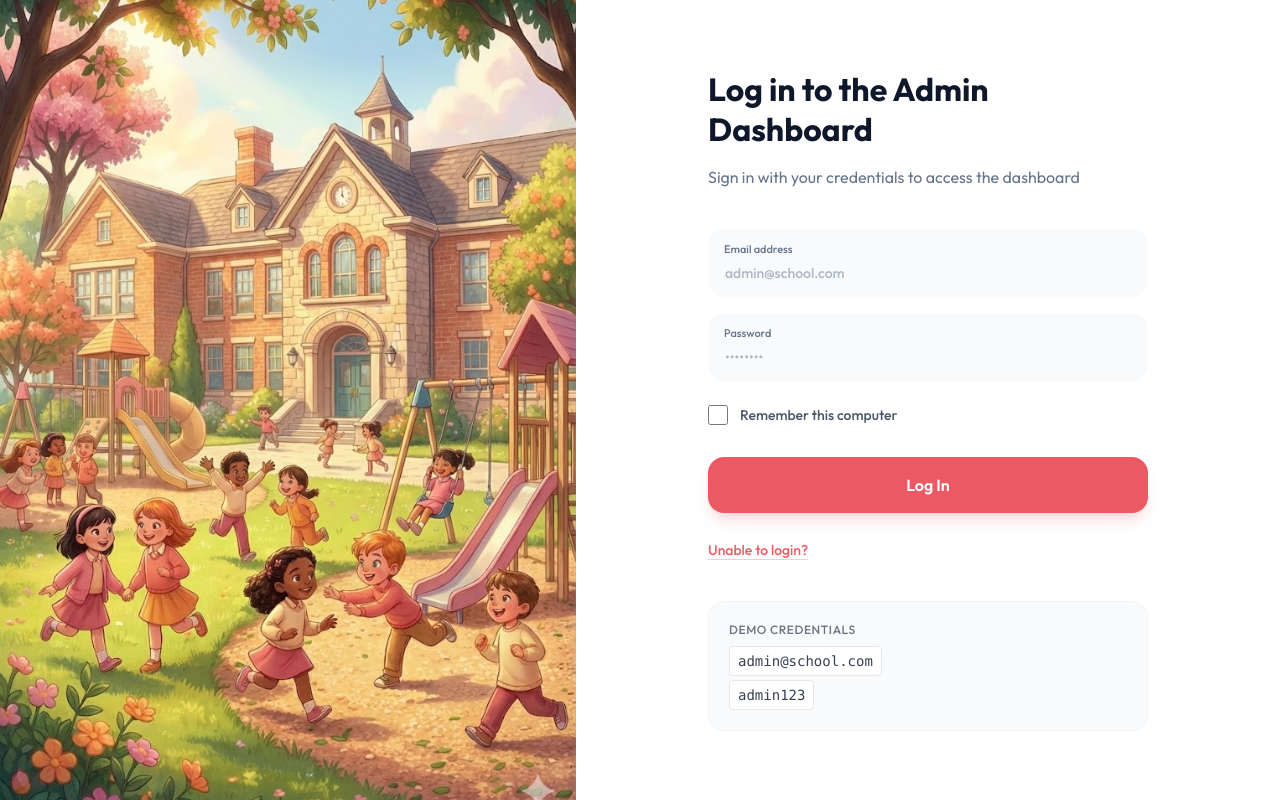
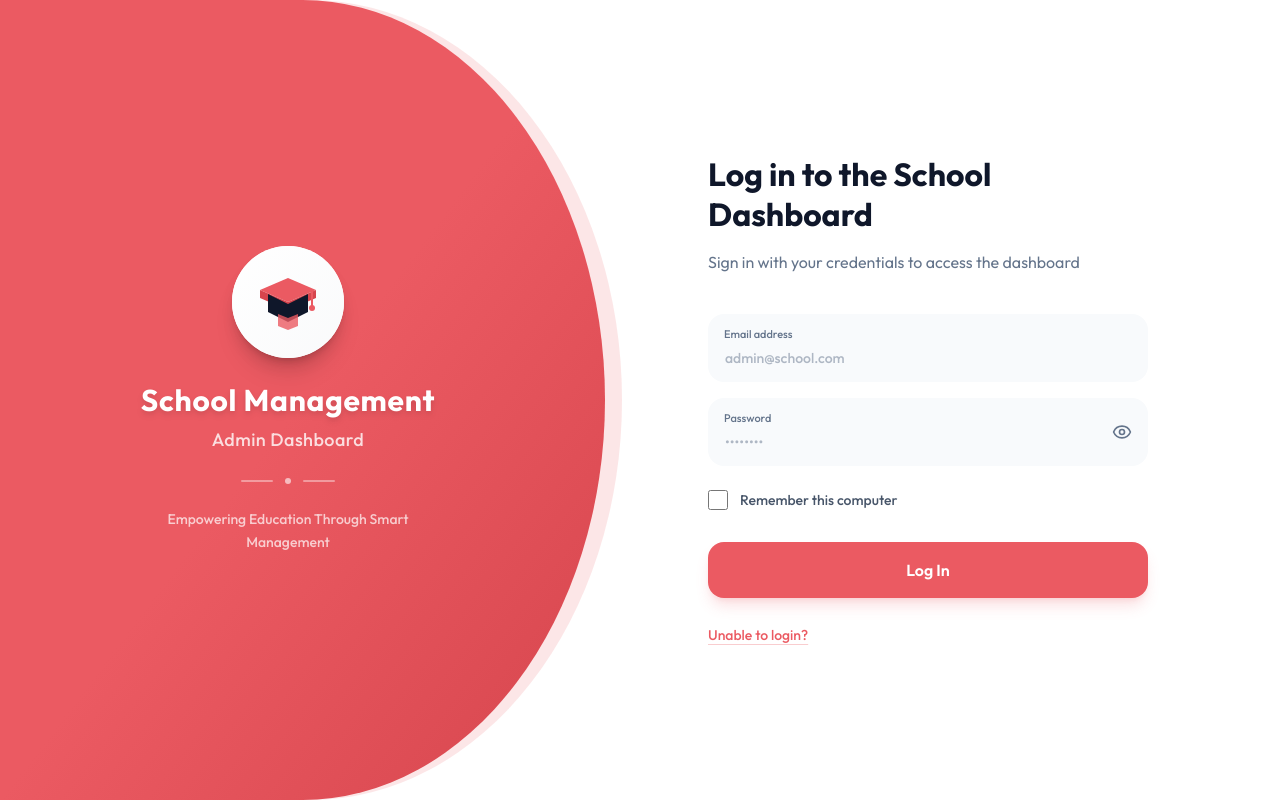
Before and after one commit to shivangsaraswat/School-Management-System, a Next.js app: page /login in a window 1280 px wide. Built offline with nearby package versions, Linux system fonts and the light colour scheme.

Commit message:
feat: Add password visibility toggle to login page, redesign auth layout with a semicircle theme and custom logo, and remove demo credentials.

```diff
--- a/app/(auth)/layout.tsx
+++ b/app/(auth)/layout.tsx
@@ -1,22 +1,73 @@
-import Image from "next/image";
-
 export default function AuthLayout({
     children,
 }: {
     children: React.ReactNode;
 }) {
     return (
-        <div className="flex min-h-screen w-full">
-            {/* Left Side - Image */}
-            <div className="hidden lg:block lg:w-[45%] relative bg-[#f8fafc]">
-                <div className="absolute inset-0 flex items-end justify-start overflow-hidden">
-                    <Image
-                        src="/assets/login-visual.png"
-                        alt="Authentication background"
-                        fill
-                        className="object-cover object-center"
-                        priority
-                    />
+        <div className="flex min-h-screen w-full bg-white overflow-hidden">
+            {/* Left Side - Semicircle Design */}
+            <div className="hidden lg:flex lg:w-[45%] relative items-center justify-center bg-white z-0">
+                {/* Backing 'Sliver' Layer - Lighter Trace */}
+                <div
+                    className="absolute top-0 bottom-0 left-0 bg-[#eb5a62]/15"
+                    style={{
+                        width: '108%',
+                        borderTopRightRadius: '50% 50%',
+                        borderBottomRightRadius: '50% 50%',
+                        zIndex: 5
+                    }}
+                />
+
+                {/* Main Curve Shape */}
+                <div
+                    className="absolute top-0 bottom-0 left-0 bg-gradient-to-br from-[#eb5a62] via-[#eb5a62] to-[#d6454d]"
+                    style={{
+                        width: '105%',
+                        borderTopRightRadius: '50% 50%',
+                        borderBottomRightRadius: '50% 50%',
+                        zIndex: 10
+                    }}
+                />
+
+                {/* Content - Centered relative to the panel, slightly offset for visual balance */}
+                <div className="relative z-20 flex flex-col items-center text-center w-full px-10">
+                    {/* Logo Icon */}
+                    <div className="w-24 h-24 xl:w-28 xl:h-28 rounded-full bg-white shadow-xl shadow-black/10 flex items-center justify-center mb-6 relative">
+                        {/* Outer glow ring */}
+                        <div className="absolute inset-0 rounded-full bg-gradient-to-br from-white to-gray-50 shadow-lg" />
+                        {/* Logo SVG */}
+                        <svg className="w-14 h-14 xl:w-16 xl:h-16 relative z-10" viewBox="0 0 64 64" fill="none" xmlns="http://www.w3.org/2000/svg">
+                            {/* Graduation Cap */}
+                            <path d="M32 8L4 20L32 32L60 20L32 8Z" fill="#eb5a62" />
+                            <path d="M32 32L4 20V28L32 40L60 28V20L32 32Z" fill="#d6454d" />
+                            <path d="M12 24V42L32 52L52 42V24L32 34L12 24Z" fill="#0f172a" />
+                            {/* Book underneath */}
+                            <path d="M22 44V56L32 60L42 56V44L32 48L22 44Z" fill="#eb5a62" opacity="0.8" />
+                            {/* Tassel */}
+                            <path d="M56 20V36" stroke="#eb5a62" strokeWidth="2" strokeLinecap="round" />
+                            <circle cx="56" cy="38" r="3" fill="#eb5a62" />
+                        </svg>
+                    </div>
+
+                    {/* School Name */}
+                    <h2 className="text-2xl xl:text-3xl font-bold text-white mb-2 drop-shadow-md tracking-wide">
+                        School Management
+                    </h2>
+                    <p className="text-white/80 text-base xl:text-lg font-medium tracking-wide">
+                        Admin Dashboard
+                    </p>
+
+                    {/* Decorative line */}
+                    <div className="mt-6 flex items-center gap-3">
+                        <div className="w-8 h-0.5 bg-white/40 rounded-full" />
+                        <div className="w-1.5 h-1.5 rounded-full bg-white/60" />
+                        <div className="w-8 h-0.5 bg-white/40 rounded-full" />
+                    </div>
+
+                    {/* Tagline */}
+                    <p className="mt-6 text-white/70 text-sm font-medium max-w-[260px] leading-relaxed">
+                        Empowering Education Through Smart Management
+                    </p>
                 </div>
             </div>
 
--- a/app/(auth)/login/page.tsx
+++ b/app/(auth)/login/page.tsx
@@ -6,7 +6,7 @@ import { signIn } from "next-auth/react";
 import { useForm } from "react-hook-form";
 import { zodResolver } from "@hookform/resolvers/zod";
 import { z } from "zod";
-import { Loader2, AlertTriangle } from "lucide-react";
+import { Loader2, AlertTriangle, Eye, EyeOff } from "lucide-react";
 import { Button } from "@/components/ui/button";
 import { Input } from "@/components/ui/input";
 import { toast } from "sonner";
@@ -26,6 +26,7 @@ function LoginContent() {
     const callbackUrl = searchParams.get("callbackUrl") || "/";
     const error = searchParams.get("error");
     const [isLoading, setIsLoading] = useState(false);
+    const [showPassword, setShowPassword] = useState(false);
 
     // Show error messages for account issues
     useEffect(() => {
@@ -102,7 +103,7 @@ function LoginContent() {
 
             <div className="flex flex-col space-y-4 mb-10">
                 <h1 className="text-[32px] font-bold text-[#0f172a] leading-tight">
-                    Log in to the Admin
+                    Log in to the School
                     <br />
                     Dashboard
                 </h1>
@@ -141,13 +142,25 @@ function LoginContent() {
                         </div>
                         <Input
                             id="password"
-                            type="password"
+                            type={showPassword ? "text" : "password"}
                             placeholder="••••••••"
                             autoComplete="current-password"
                             disabled={isLoading}
-                            className="h-[68px] pt-7 pb-2 px-4 bg-[#f8fafc] border-transparent focus:bg-white focus:ring-0 focus:border-[#e2e8f0] rounded-2xl text-[15px] font-medium text-[#0f172a] placeholder:text-muted-foreground/50 transition-all shadow-none"
+                            className="h-[68px] pt-7 pb-2 px-4 pr-12 bg-[#f8fafc] border-transparent focus:bg-white focus:ring-0 focus:border-[#e2e8f0] rounded-2xl text-[15px] font-medium text-[#0f172a] placeholder:text-muted-foreground/50 transition-all shadow-none"
                             {...register("password")}
                         />
+                        <button
+                            type="button"
+                            onClick={() => setShowPassword(!showPassword)}
+                            className="absolute right-4 top-1/2 -translate-y-1/2 text-[#64748b] hover:text-[#0f172a] transition-colors"
+                            tabIndex={-1}
+                        >
+                            {showPassword ? (
+                                <EyeOff className="h-5 w-5" />
+                            ) : (
+                                <Eye className="h-5 w-5" />
+                            )}
+                        </button>
                         {errors.password && (
                             <p className="border-l-2 border-destructive pl-2 mt-2 text-sm text-destructive font-medium">
                                 {errors.password.message}
@@ -191,13 +204,7 @@ function LoginContent() {
                     </div>
                 </div>
             </form>
-            <div className="mt-10 p-5 bg-gray-50 rounded-2xl border border-gray-100">
-                <p className="text-xs text-gray-500 font-medium uppercase tracking-wider mb-2">Demo Credentials</p>
-                <div className="flex flex-col gap-1">
-                    <code className="text-sm text-gray-700 bg-white px-2 py-1 rounded border border-gray-200 w-fit">admin@school.com</code>
-                    <code className="text-sm text-gray-700 bg-white px-2 py-1 rounded border border-gray-200 w-fit">admin123</code>
-                </div>
-            </div>
+
         </div>
     );
 }
```
